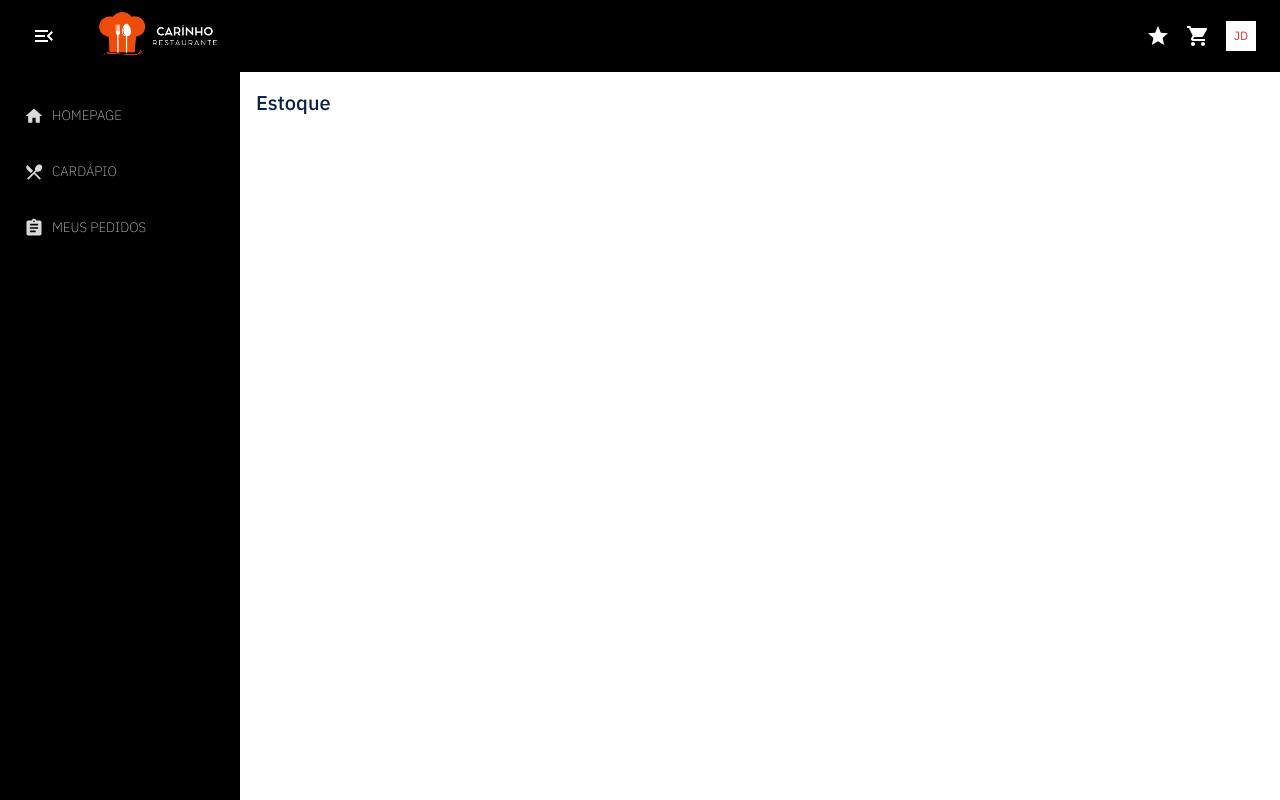
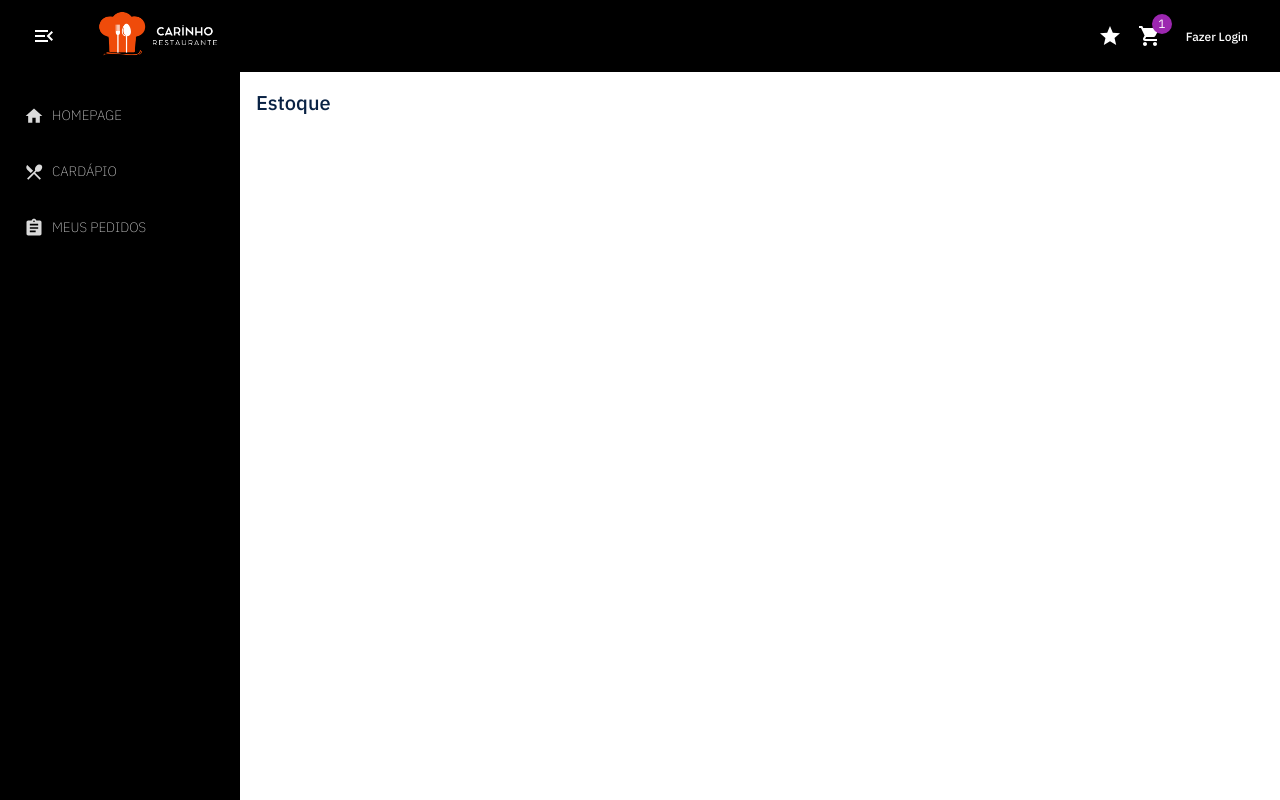
Before and after one commit to brunafeyh/projeto-esi, a React (Vite) app: page /estoque in a window 1280 px wide. Built offline with nearby package versions, Linux system fonts and the light colour scheme; data requests are answered from the project's data file.

Commit message:
feat: implementing login buttom

```diff
--- a/db.json
+++ b/db.json
@@ -481,5 +481,13 @@
       "id": "cd0a"
     }
   ],
-  "carrinho": []
+  "carrinho": [
+    {
+      "id": "4",
+      "nome": "Bife Acebolado",
+      "quantidade": 1,
+      "valorTotal": 29.99,
+      "valorReais": 29.99
+    }
+  ]
 }
--- a/src/components/menu/index.tsx
+++ b/src/components/menu/index.tsx
@@ -5,7 +5,7 @@ import { useAtom } from 'jotai';
 import { AvatarProfile } from '../avatar-profile';
 import { Popover, usePopover } from '../popover';
 import Profile from '../profile';
-import { BoxMenuApresentation, MenuContainerApresentation } from './styles';
+import { BoxMenuApresentation, Button, MenuContainerApresentation } from './styles';
 import Logo from '../logo';
 import { isCollapsedAtom } from '../../contexts/is-collapsed-atom';
 import { openPopover } from '../../utils/popover';
@@ -15,10 +15,14 @@ import axios from 'axios';
 import { toast } from 'react-toastify';
 import 'react-toastify/dist/ReactToastify.css';
 import Pontuation from '../pontuation';
+import { useAuth } from '../../hooks/use-auth';
+import { useNavigate } from 'react-router-dom';
 
 const Menu: React.FC = () => {
   const [isCollapsed, setIsCollapsed] = useAtom(isCollapsedAtom);
   const [cartItems, setCartItems] = useState<CartItem[]>([]);
+  const { isAuthenticated } = useAuth();
+  const navigate = useNavigate();
 
   const popoverRef = usePopover();
 
@@ -44,7 +48,7 @@ const Menu: React.FC = () => {
   const handleUpdateQuantity = async (id: number, quantity: number) => {
     try {
       const updatedItem = cartItems.find((item) => item.id === id);
-	  if (updatedItem) {
+      if (updatedItem) {
         updatedItem.quantidade = quantity;
         updatedItem.valorTotal = updatedItem.valorReais * quantity;
 
@@ -79,6 +83,10 @@ const Menu: React.FC = () => {
     }
   };
 
+  const handleLoginRedirect = () => {
+    navigate('/login'); // Redireciona para a página de login
+  };
+
   return (
     <>
       <BoxMenuApresentation component="header" zIndex={1000}>
@@ -96,15 +104,21 @@ const Menu: React.FC = () => {
           </IconButton>
           <Stack direction="row" alignItems="center" flexGrow={1}>
             <Logo />
-            <Pontuation/>
+            <Pontuation />
             <CartButton
               cartItems={cartItems}
               onUpdateQuantity={handleUpdateQuantity}
               onRemoveItem={handleRemoveItem}
             />
-            <IconButton onClick={openPopover(popoverRef)}>
-              <AvatarProfile />
-            </IconButton>
+            {isAuthenticated() ? (
+              <IconButton onClick={openPopover(popoverRef)}>
+                <AvatarProfile />
+              </IconButton>
+            ) : (
+              <Button onClick={handleLoginRedirect}>
+                Fazer Login
+              </Button>
+            )}
           </Stack>
         </MenuContainerApresentation>
       </BoxMenuApresentation>
@@ -118,4 +132,4 @@ const Menu: React.FC = () => {
   );
 };
 
-export default Menu;
+export default Menu
--- a/src/components/menu/styles.ts
+++ b/src/components/menu/styles.ts
@@ -1,4 +1,4 @@
-import { Box, BoxProps, IconButton, IconButtonProps, Stack, StackProps, styled } from '@mui/material'
+import { Box, BoxProps, Button as ButtonMui, ButtonProps, IconButton, IconButtonProps, Stack, StackProps, styled } from '@mui/material'
 
 export const MenuIconButton = styled(IconButton)<IconButtonProps>(() => ({
 	'& svg': {
@@ -23,10 +23,18 @@ export const MenuContainerApresentation = styled(Stack)<StackProps>(({ theme })
 }))
 
 export const BoxMenuApresentation = styled(Box)<BoxProps>(({ theme }) => ({
-	backgroundColor:'#000',
+	backgroundColor: '#000',
 	color: theme.palette.unioeste.neutral.p10,
 	position: 'fixed',
 	top: theme.spacing(0),
 	left: theme.spacing(0),
 	right: theme.spacing(0),
 }))
+
+export const Button = styled(ButtonMui)<ButtonProps>(({ theme }) => ({
+	backgroundColor: '#000',
+	color: theme.palette.unioeste.neutral.p10,
+	'&:hover': {
+		backgroundColor: '#080807',
+	},
+}))
--- a/src/components/score/index.tsx
+++ b/src/components/score/index.tsx
@@ -3,6 +3,7 @@ import { useAuth } from '../../hooks/use-auth';
 import CustomerScore from '../../components/score/customer/CustomerScore';
 import AdminScore from '../../components/score/admin/AdminScore';
 import { Box } from '@mui/material';
+import { ContainerPontuation } from './admin/styles';
 
 const Score: React.FC = () => {
     const { user } = useAuth()
@@ -12,7 +13,7 @@ const Score: React.FC = () => {
     } else if (user?.role === 'ROLE_CUSTOMER') {
         return <CustomerScore />;
     } else {
-        return <Box>Unsupported role</Box>;
+        return <ContainerPontuation><Box>Para ver a sua pontuação por favor faça login</Box></ContainerPontuation>;
     }
 };
 
```
